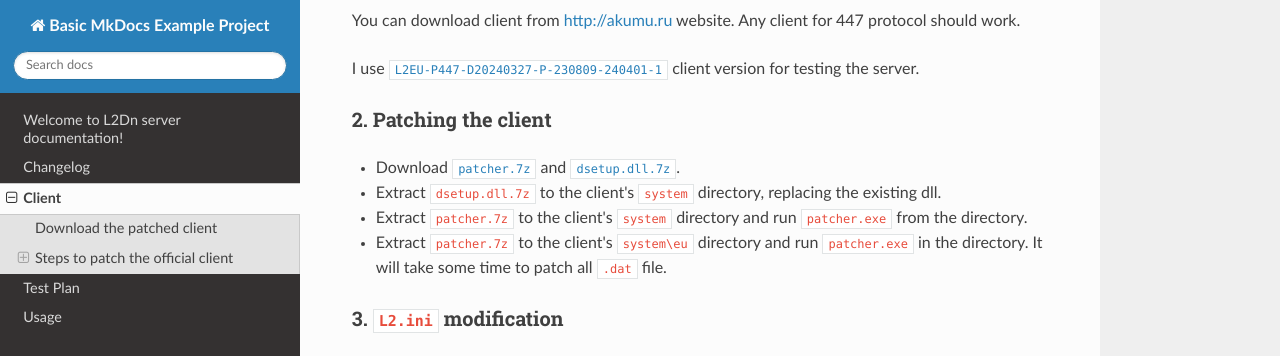
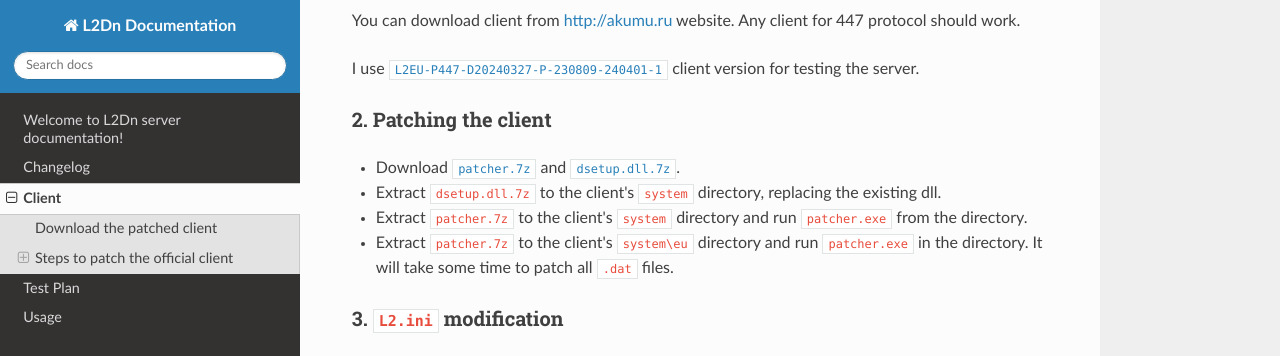
Before and after one commit to ax-grymyr/l2dn.readthedocs.io, an MkDocs documentation site: the page built from docs/Client.md, in a window 1280 px wide and 900 px high, scrolled down 555 px. Shown: the top 356 px of the window. Built offline with MkDocs 1.6.1, drawn with Linux system fonts in a browser that asks for light colours; nearby versions of some CDN libraries.

Commit message:
Fix typo; change site name

```diff
--- a/docs/Client.md
+++ b/docs/Client.md
@@ -25,7 +25,7 @@ I use [`L2EU-P447-D20240327-P-230809-240401-1`](http://akumu.ru/lineage2/L2EU/P4
 - Download [`patcher.7z`](https://drive.google.com/file/d/1cL0Zl2dPKFIDr60VNS759TNmYRVaL4Y7/view?usp=sharing) and [`dsetup.dll.7z`](https://drive.google.com/file/d/1Tg48f7gmkAp1pnUN7EDbnZM81353wW_A/view?usp=sharing).
 - Extract `dsetup.dll.7z` to the client's `system` directory, replacing the existing dll.
 - Extract `patcher.7z` to the client's `system` directory and run `patcher.exe` from the directory.
-- Extract `patcher.7z` to the client's `system\eu` directory and run `patcher.exe` in the directory. It will take some time to patch all `.dat` file.
+- Extract `patcher.7z` to the client's `system\eu` directory and run `patcher.exe` in the directory. It will take some time to patch all `.dat` files.
 
 ### 3. `L2.ini` modification
 
--- a/mkdocs.yml
+++ b/mkdocs.yml
@@ -1,4 +1,4 @@
-site_name: Basic MkDocs Example Project
+site_name: L2Dn Documentation
 theme:
   name: readthedocs
   highlightjs: true
```
